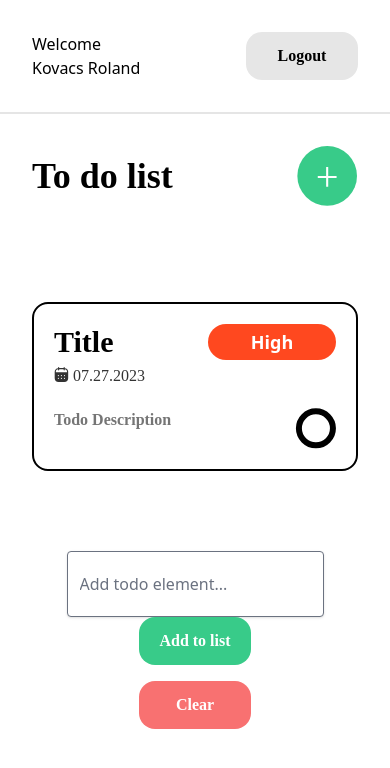
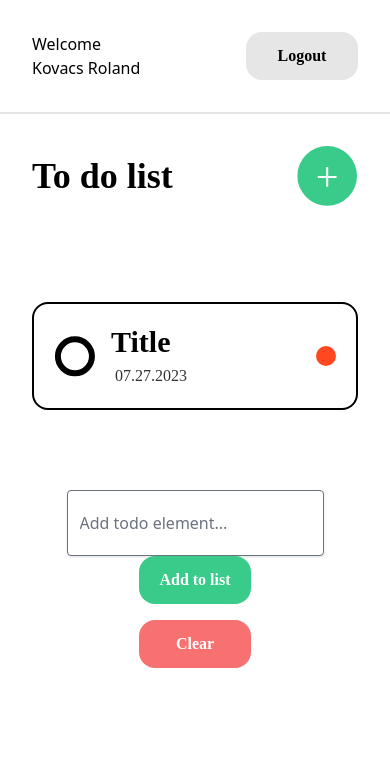
Before and after one commit to Fekete-Balazs710/ToDo, a Vue app: page / in a window 390 px wide. Both pictures are taken after a click on the element 327 px from the left and 176 px from the top of the page. Shown: the top 768 px of the page. Built offline with nearby package versions, Linux system fonts and the light colour scheme; a web font is replaced by a local one.

Commit message:
Made additional corrections in ITL-3 code
- Modified todo element appearance for mobile devices

```diff
--- a/src/App.vue
+++ b/src/App.vue
@@ -1,6 +1,6 @@
 <template>
   <div>
-    <Header @addTodo="addTodo" />
+    <Header @addTodo="addTodo"></Header>
 
     <Notodos v-if="!todos.length"/>
 
--- a/src/components/TodoDisplay.vue
+++ b/src/components/TodoDisplay.vue
@@ -40,9 +40,7 @@ const emit = defineEmits(['deleteTodo', 'toggleEditMode', 'allEditModeFalse',
                           'toggleTodoCheckedState', 'removeTodo', 'updatePriority',
                           'deleteTodo', 'closeEditMode'])
 
-const reversedTodos = computed(() => {
-    return props.todos.slice().reverse();
-});
+const reversedTodos = computed(() => props.todos.slice().reverse());
 
 function toggleEditMode(id: number) {
     emit('toggleEditMode', id)
--- a/src/components/todo/ConfirmDelete.vue
+++ b/src/components/todo/ConfirmDelete.vue
@@ -3,7 +3,7 @@
         class="fixed z-[100] bg-black top-0 left-0 w-full h-full
                bg-opacity-70 backdrop-blur"
     >
-        <div class="w-96 p-8 bg-white mt-[100px] mx-auto rounded-2xl">
+        <div class="w-96 p-8 bg-white my-[120px] mx-auto rounded-2xl">
             <p class="text-black font-primary font-bold text-3xl">
                 Are you sure you want to delete this item?
             </p>
--- a/src/components/todo/TodoElement.vue
+++ b/src/components/todo/TodoElement.vue
@@ -9,8 +9,19 @@
     <div class="container p-5 border-2 border-black rounded-2xl mt-8"
          @click="toggleEditMode(todo.id)"
     >
-        <div class="grid grid-rows-1 grid-flow-col gap-4 justify-between">
-            <div class="row-span-3">
+    <div class="flex sm:grid justify-between sm:justify-normal">
+        <div class="sm:grid sm:grid-rows-1 sm:grid-flow-col gap-4 justify-between
+                    flex items-center">
+            <div class="col-span-1 sm:hidden">
+                <TodoCheckbox
+                    v-if="!todo.isEditing"
+                    :todo="todo"
+                    stroke="black"
+                    @toggleTodoCheckedState="toggleTodoCheckedState"
+                >
+                </TodoCheckbox>
+            </div>
+            <div class="sm:row-span-3">
                 <p
                     class="text-black font-primary lg:text-4xl text-3xl
                             font-semibold text-left"
@@ -19,7 +30,7 @@
                     {{ todo.title }}
                 </p>
                 <div class="flex items-center">
-                    <DateIcon/>
+                    <DateIcon class="hidden sm:flex"></DateIcon>
                     <p
                         class="flex justify-start font-primary text-s font-normal
                             text-[#333] ml-1 mt-1"
@@ -27,8 +38,9 @@
                         {{ todo.date }}
                     </p>
                 </div>
+
             </div>
-            <div class="col-span-1">
+            <div class="col-span-1 hidden sm:flex">
                 <TodoPriority
                     :todo="todo"
                     @updatePriority="updatePriority"
@@ -37,8 +49,8 @@
             </div>
         </div>
 
-        <div class="grid grid-rows-1 grid-flow-col gap-0 justify-between mt-4">
-            <div class="row-span-2">
+        <div class="sm:grid grid-rows-1 grid-flow-col gap-0 justify-between sm:mt-4 flex items-center">
+            <div class="row-span-2 hidden sm:flex">
                 <p class="font-primary font-semibold md:text-1xl text-left"
                    :class="{'text-black md:text-2xl text-lg': todo.isEditing,
                             'text-[#757575]': !todo.isEditing}"
@@ -47,7 +59,7 @@
                     {{ todo.description }}
                 </p>
             </div>
-            <div class="col-span-1">
+            <div class="col-span-1 hidden sm:flex">
                 <TodoCheckbox
                     v-if="!todo.isEditing"
                     :todo="todo"
@@ -56,9 +68,25 @@
                 >
                 </TodoCheckbox>
             </div>
+            <div class="col-span-1 sm:hidden">
+                <TodoPriority
+                    :todo="todo"
+                    @updatePriority="updatePriority"
+                >
+                </TodoPriority>
+            </div>
         </div>
-
-        <div class="flex items-start mt-5 " v-if="todo.isEditing">
+    </div>
+        <div class="flex items-start p-5" v-if="todo.isEditing">
+            <div class="sm:hidden" :class="{'hidden': !todo.isEditing}">
+                <p class="font-primary font-medium text-left text-[#757575]"
+                :contenteditable="todo.isEditing"
+                >
+                    {{ todo.description }}
+                </p>
+            </div>
+        </div>
+        <div class="flex items-start p-5" v-if="todo.isEditing">
             <BaseButton
                 button-title="Save"
                 color="green"
--- a/src/components/todo/TodoPriority.vue
+++ b/src/components/todo/TodoPriority.vue
@@ -1,23 +1,31 @@
 <template>
     <div class="rounded-full text-white text-lg font-secondary
-            font-semibold h-9 flex justify-center items-center
-            w-32 border-0"
+            font-semibold flex justify-center items-center
+            sm:w-32 sm:h-9 border-0 w-5 h-5"
         :class="selectedColor"
         @click="toggleOptions"
     >
-        {{ todo.priority }}
+        <p
+            class="hidden sm:flex"
+        >
+            {{ todo.priority }}
+        </p>
     </div>
 
-        <ul class=" text-black text-lg font-secondary
-            font-semibold text-left p-3 rounded-2xl mt-2
-            w-32 absolute z-50 bg-white border-2 border-black"
-            v-if="showingOptions"
-            @click="toggleOptions"
+    <ul class=" text-black text-lg font-secondary
+        font-semibold text-left p-3 rounded-2xl sm:mt-10 mt-1
+        w-32 absolute z-50 bg-white border-2 border-black right-12 sm:right-auto"
+        v-if="isShowingOptions"
+        @click="toggleOptions"
+    >
+        <li
+            class=""
+            v-for="option in optionsObj"
+            @click="updatePriority(todo, option); updateColor(option)"
         >
-            <li v-for="option in optionsObj" @click="updatePriority(todo, option); updateColor(option)">
                 {{ option.name }}
-            </li>
-        </ul>
+        </li>
+    </ul>
 
 </template>
 
@@ -43,7 +51,7 @@ const emit = defineEmits(['UpdatePriority'])
 
 const selectedColor = ref("bg-[#FF481F]");
 
-const showingOptions = ref(false);
+const isShowingOptions = ref(false);
 
 const colorMap: ColormapType = {
   "High": 'bg-[#FF481F]' as const,
@@ -60,7 +68,7 @@ function updatePriority(todo: TodoType, option: OptionsType) {
 }
 
 function toggleOptions() {
-  showingOptions.value = !showingOptions.value;
+  isShowingOptions.value = !isShowingOptions.value;
 }
 
 const optionsObj: OptionsType[] = [
```
